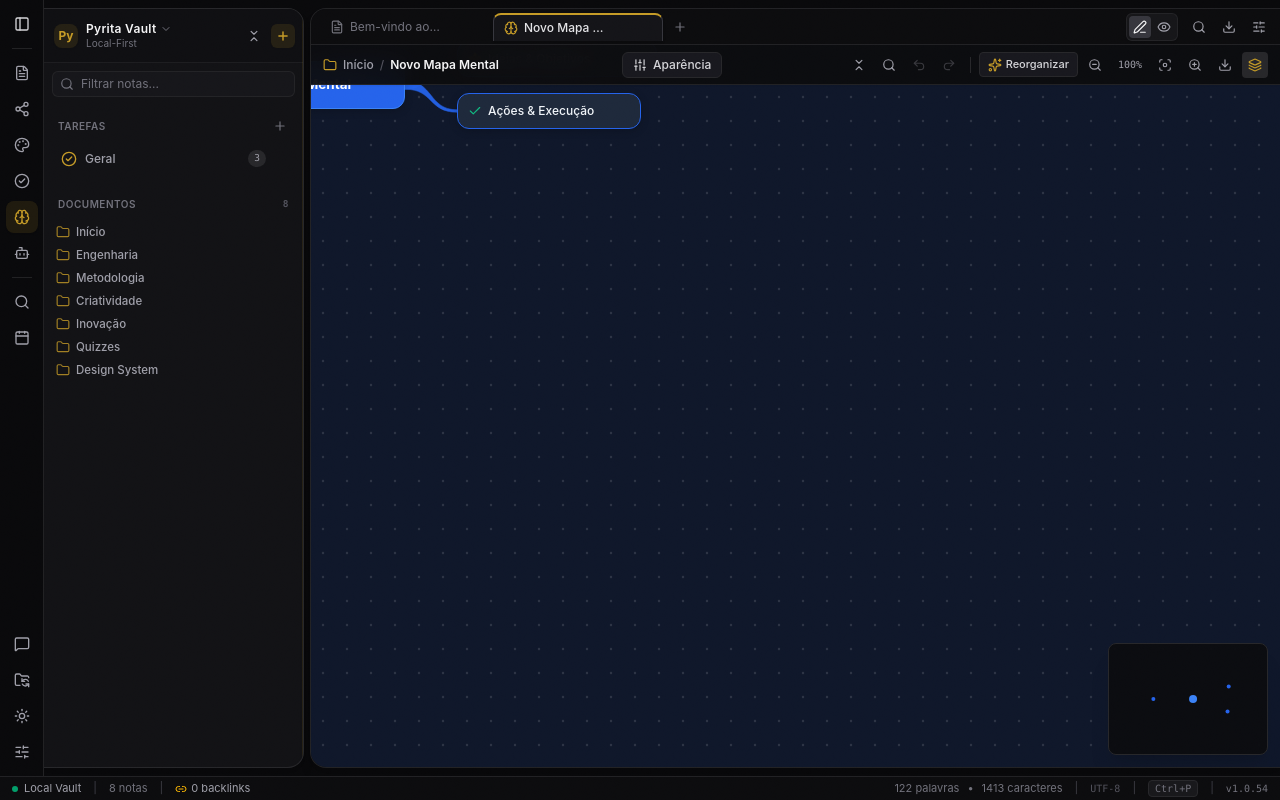
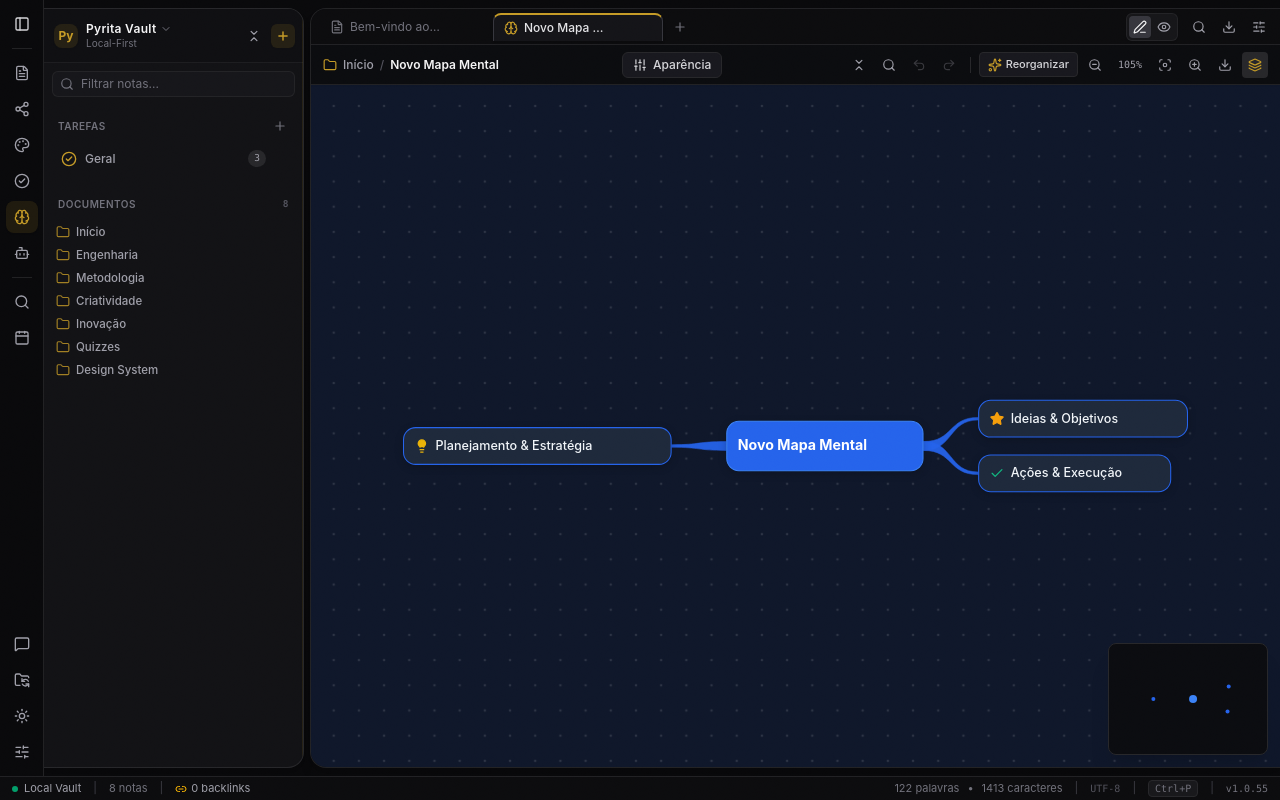
Before and after one commit to edson77nicko/pyrite, a React (Vite) app: page / in a window 1280 px wide. Both pictures are taken after a click on the button 21 px from the left and 217 px from the top of the page. Built offline with nearby package versions, Linux system fonts and the light colour scheme.

Commit message:
feat: mind map startup centering and black hole accretion disk framing (v1.0.55)

```diff
--- a/package.json
+++ b/package.json
@@ -1,7 +1,7 @@
 {
   "name": "pyrite",
   "private": true,
-  "version": "1.0.54",
+  "version": "1.0.55",
   "description": "Pyrita - Local-First Knowledge Management & Thinking Environment",
   "author": "Pyrita Team",
   "type": "module",
--- /dev/null
+++ b/releases/v1.0.55.md
@@ -0,0 +1,13 @@
+# Pyrita v1.0.55
+
+## Centralização Inicial do Mapa Mental e Refinamento do Buraco Negro
+
+- **Mapa Mental: Abertura Imediata Centralizada**:
+  - Corrigido o enquadramento ao inicializar o programa. O viewport agora é pré-calculado e centralizado imediatamente a partir dos limites da árvore e dimensões da janela desde o primeiro frame, impedindo que o mapa abra no canto superior esquerdo ou deslocado para fora da tela.
+  - Mantida com total estabilidade a preservação de posição de trabalho ao navegar entre abas abertas e a escala confortável ao recolher/expandir.
+
+- **Grafo 3D / Orb: Proporção Realista do Buraco Negro e Eliminação do Vazio**:
+  - Ampliado o raio do horizonte de eventos e da sombra central de preto profundo (`rs = 0.32`), tornando a silhueta do buraco negro marcante e imponente.
+  - Reduzido o raio interno da órbita estável de acreção (ISCO) para `0.36`, aproximando o disco brilhante de gás e poeira diretamente da borda do anel de fótons.
+  - Eliminado o espaçamento vazio excessivo ao redor do centro escuro, integrando o brilho dourado do disco ao anel incandescente de forma contínua e autêntica.
+  - Sincronizadas as órbitas das notas estelares e partículas de poeira para acompanhar o novo raio do disco.
--- a/src/components/BlackHoleShader.ts
+++ b/src/components/BlackHoleShader.ts
@@ -148,8 +148,8 @@ void main() {
   vec3 rd = normalize(forward * 1.65 + right * pr.x + up * pr.y);
 
   // Schwarzschild & Thin Relativistic Accretion Disk parameters
-  float rs = 0.20;               // Event horizon shadow radius (matching reference image)
-  float diskInner = 0.65;        // Innermost Stable Circular Orbit (ISCO framing the shadow)
+  float rs = 0.32;               // Event horizon shadow radius (larger, deep black void matching user request)
+  float diskInner = 0.36;        // Innermost Stable Circular Orbit (tightly framing the shadow and photon ring)
   float diskOuter = 2.45;        // Outer filamentous edge
 
   vec3 pos = ro;
@@ -209,7 +209,7 @@ void main() {
         float filamentStructure = dustGaps * (0.45 + 0.55 * ringlets1 * ringlets2) * (0.6 + 0.4 * fineStreaks);
 
         // Smooth inner ISCO rim and outer exponential falloff
-        float innerEdge = smoothstep(diskInner, diskInner + 0.055, rad);
+        float innerEdge = smoothstep(diskInner, diskInner + 0.040, rad);
         float outerEdge = pow(1.0 - smoothstep(0.08, 1.0, normR), 2.35);
         float vertProfile = exp(-abs(hitPos.y) / (diskHalfH * 0.45));
 
--- a/src/components/GraphView.tsx
+++ b/src/components/GraphView.tsx
@@ -373,8 +373,8 @@ export const GraphView: React.FC<GraphViewProps> = ({
           const hubPull = Math.min(0.28, connections * 0.04)
           const jitterR = (((idxInFolder * 37) % 100) / 100) * 0.11
           const orbitRadius = Math.max(
-            0.68,
-            Math.min(2.35, 0.70 + Math.pow(t, 0.85) * 1.55 - hubPull + jitterR)
+            0.40,
+            Math.min(2.35, 0.44 + Math.pow(t, 0.85) * 1.80 - hubPull + jitterR)
           )
 
           const spiralWind = Math.log(orbitRadius * 2.5) * 1.75
@@ -624,7 +624,7 @@ export const GraphView: React.FC<GraphViewProps> = ({
         }
 
         const nodeMap = new Map<string, SimNode>()
-        const shadowScreenRadius = baseUnit * 0.130
+        const shadowScreenRadius = baseUnit * 0.185
 
         // Update 3D Keplerian Orbital Positions
         for (const n of nodes) {
@@ -916,7 +916,7 @@ export const GraphView: React.FC<GraphViewProps> = ({
   )
 
   const spawnRipple = useCallback((node?: SimNode) => {
-    const r = node ? node.orbitRadius : 0.70
+    const r = node ? node.orbitRadius : 0.44
     const a = node ? node.orbitAngle : Math.random() * Math.PI * 2
     ripplesRef.current.push({
       x3d: Math.cos(a) * r,
@@ -980,7 +980,7 @@ export const GraphView: React.FC<GraphViewProps> = ({
       const baseUnit = Math.min(rect.width, rect.height) * 0.42 * transform.scale
       const dx = (sx - centerX) / Math.max(1, baseUnit)
       const dy = (centerY - sy) / Math.max(1, baseUnit) / Math.max(0.25, Math.sin(tiltRef.current))
-      const newR = Math.max(0.68, Math.min(2.35, Math.hypot(dx, dy) * 2.1))
+      const newR = Math.max(0.40, Math.min(2.35, Math.hypot(dx, dy) * 2.1))
       const newAngle = Math.atan2(dy, dx)
       draggedNodeRef.current.orbitRadius = newR
       draggedNodeRef.current.orbitAngle = newAngle
--- a/src/components/MindMapEditor.tsx
+++ b/src/components/MindMapEditor.tsx
@@ -229,10 +229,31 @@ export const MindMapEditor: React.FC<MindMapEditorProps> = ({
   const cachedViewport = mindMapViewportCache.get(note.id)
 
   // Viewport (Pan & Zoom) - restore immediately if cached so tab switches stay exactly where the user was!
+  // If not cached (e.g. app startup), calculate initial centered viewport from window dimensions so it NEVER opens off-center at (0, 0)!
   const [viewport, setViewportState] = useState<{ panX: number; panY: number; zoom: number }>(() => {
     if (cachedViewport) return cachedViewport
-    if (doc.viewport) return doc.viewport
-    return { panX: 0, panY: 0, zoom: 1 }
+    try {
+      const initialLayout = calculateMindMapLayout(doc)
+      const bounds = initialLayout.bounds
+      const mapWidth = Math.max(80, bounds.maxX - bounds.minX)
+      const mapHeight = Math.max(80, bounds.maxY - bounds.minY)
+      const estWidth = typeof window !== 'undefined' ? Math.max(400, window.innerWidth - 240) : 1000
+      const estHeight = typeof window !== 'undefined' ? Math.max(300, window.innerHeight - 50) : 700
+      const scaleX = (estWidth - 100) / mapWidth
+      const scaleY = (estHeight - 100) / mapHeight
+      const targetZoom = Math.max(0.35, Math.min(1.15, Math.min(scaleX, scaleY)))
+      const centerX = (bounds.minX + bounds.maxX) / 2
+      const centerY = (bounds.minY + bounds.maxY) / 2
+      const initialVp = {
+        zoom: targetZoom,
+        panX: estWidth / 2 - centerX * targetZoom,
+        panY: estHeight / 2 - centerY * targetZoom
+      }
+      mindMapViewportCache.set(note.id, initialVp)
+      return initialVp
+    } catch {
+      return { panX: 0, panY: 0, zoom: 1 }
+    }
   })
 
   // Synchronize viewport changes to the in-memory cache so switching tabs preserves position
@@ -325,73 +346,96 @@ export const MindMapEditor: React.FC<MindMapEditorProps> = ({
   }, [doc])
 
   // Center on node or fit view
-  const fitView = useCallback((customBounds?: { minX: number; maxX: number; minY: number; maxY: number } | unknown) => {
-    if (!containerRef.current) return
-    const rect = containerRef.current.getBoundingClientRect()
-    if (rect.width === 0 || rect.height === 0) return
-    const hasBounds = customBounds && typeof customBounds === 'object' && 'minX' in customBounds
-    const bounds = hasBounds
-      ? (customBounds as { minX: number; maxX: number; minY: number; maxY: number })
-      : layoutResult.bounds
-    const mapWidth = Math.max(80, bounds.maxX - bounds.minX)
-    const mapHeight = Math.max(80, bounds.maxY - bounds.minY)
-
-    const scaleX = (rect.width - 100) / mapWidth
-    const scaleY = (rect.height - 100) / mapHeight
-    const targetZoom = Math.max(0.35, Math.min(1.15, Math.min(scaleX, scaleY)))
-
-    const centerX = (bounds.minX + bounds.maxX) / 2
-    const centerY = (bounds.minY + bounds.maxY) / 2
-
-    const newViewport = {
-      zoom: targetZoom,
-      panX: rect.width / 2 - centerX * targetZoom,
-      panY: rect.height / 2 - centerY * targetZoom
-    }
-    setViewport(newViewport)
-  }, [layoutResult, setViewport])
-
-  // When switching back to an already open mind map tab, keep the position where the user was!
-  // Only center automatically if opened for the first time without a cached position.
-  const hasInitialPositionRef = useRef<boolean>(!!cachedViewport || !!doc.viewport)
-  const [isCanvasReady, setIsCanvasReady] = useState<boolean>(() => hasInitialPositionRef.current)
-
-  useLayoutEffect(() => {
-    if (hasInitialPositionRef.current) {
-      if (!isCanvasReady) setIsCanvasReady(true)
-      return
-    }
-
-    if (!containerRef.current) return
-    const rect = containerRef.current.getBoundingClientRect()
-    if (rect.width > 0 && rect.height > 0) {
-      const { minX, maxX, minY, maxY } = layoutResult.bounds
-      const mapWidth = Math.max(80, maxX - minX)
-      const mapHeight = Math.max(80, maxY - minY)
+  const centerOnContainer = useCallback(
+    (customBounds?: { minX: number; maxX: number; minY: number; maxY: number }) => {
+      if (!containerRef.current) return false
+      const rect = containerRef.current.getBoundingClientRect()
+      if (rect.width < 50 || rect.height < 50) return false
+
+      const bounds = customBounds || layoutResult.bounds
+      const mapWidth = Math.max(80, bounds.maxX - bounds.minX)
+      const mapHeight = Math.max(80, bounds.maxY - bounds.minY)
+
       const scaleX = (rect.width - 100) / mapWidth
       const scaleY = (rect.height - 100) / mapHeight
       const targetZoom = Math.max(0.35, Math.min(1.15, Math.min(scaleX, scaleY)))
 
-      const centerX = (minX + maxX) / 2
-      const centerY = (minY + maxY) / 2
-
-      const initialVp = {
+      const centerX = (bounds.minX + bounds.maxX) / 2
+      const centerY = (bounds.minY + bounds.maxY) / 2
+
+      const newViewport = {
         zoom: targetZoom,
         panX: rect.width / 2 - centerX * targetZoom,
         panY: rect.height / 2 - centerY * targetZoom
       }
-      setViewport(initialVp)
-      hasInitialPositionRef.current = true
-      setIsCanvasReady(true)
-    } else {
-      const timer = window.setTimeout(() => {
-        fitView()
-        hasInitialPositionRef.current = true
-        setIsCanvasReady(true)
-      }, 40)
-      return () => window.clearTimeout(timer)
+      setViewport(newViewport)
+      return true
+    },
+    [layoutResult, setViewport]
+  )
+
+  const fitView = useCallback(
+    (customBounds?: { minX: number; maxX: number; minY: number; maxY: number } | unknown) => {
+      const hasBounds = customBounds && typeof customBounds === 'object' && 'minX' in customBounds
+      const bounds = hasBounds
+        ? (customBounds as { minX: number; maxX: number; minY: number; maxY: number })
+        : layoutResult.bounds
+      centerOnContainer(bounds)
+    },
+    [centerOnContainer, layoutResult.bounds]
+  )
+
+  // Track if this note has been refined to actual container bounds
+  const hasRefinedContainerRef = useRef<string | null>(cachedViewport ? note.id : null)
+
+  useLayoutEffect(() => {
+    // If switching back to an already open mind map tab, keep the position where the user was!
+    if (hasRefinedContainerRef.current === note.id) return
+
+    // If container already has real dimensions, refine centering to exact pixel bounds
+    if (centerOnContainer()) {
+      hasRefinedContainerRef.current = note.id
+      return
     }
-  }, [layoutResult, fitView, setViewport, isCanvasReady])
+
+    // Otherwise (e.g. app startup before layout pass), observe container resize or retry
+    let attempts = 0
+    let timerId: number
+
+    const tryRefine = () => {
+      attempts++
+      if (centerOnContainer()) {
+        hasRefinedContainerRef.current = note.id
+        return
+      }
+      if (attempts < 20) {
+        timerId = window.setTimeout(tryRefine, 50)
+      }
+    }
+
+    const observer = new ResizeObserver(entries => {
+      for (const entry of entries) {
+        if (entry.contentRect.width > 50 && entry.contentRect.height > 50) {
+          if (hasRefinedContainerRef.current !== note.id) {
+            if (centerOnContainer()) {
+              hasRefinedContainerRef.current = note.id
+            }
+          }
+        }
+      }
+    })
+
+    if (containerRef.current) {
+      observer.observe(containerRef.current)
+    }
+
+    timerId = window.setTimeout(tryRefine, 30)
+
+    return () => {
+      observer.disconnect()
+      window.clearTimeout(timerId)
+    }
+  }, [note.id, centerOnContainer])
 
   // Check if any node with children is currently collapsed
   const hasAnyCollapsed = useMemo(() => {
@@ -891,9 +935,7 @@ export const MindMapEditor: React.FC<MindMapEditorProps> = ({
       onMouseMove={handleMouseMoveCanvas}
       onMouseUp={handleMouseUpCanvas}
       style={{
-        backgroundColor: currentCanvasBg,
-        opacity: isCanvasReady ? 1 : 0,
-        transition: isCanvasReady ? 'opacity 0.12s ease' : 'none'
+        backgroundColor: currentCanvasBg
       }}
       className="relative w-full h-full overflow-hidden select-none font-sans text-zinc-100 flex flex-col"
     >
--- a/src/version.ts
+++ b/src/version.ts
@@ -1,3 +1,3 @@
 declare const __APP_VERSION__: string | undefined
 
-export const APP_VERSION: string = typeof __APP_VERSION__ !== 'undefined' ? __APP_VERSION__ : '1.0.54'
+export const APP_VERSION: string = typeof __APP_VERSION__ !== 'undefined' ? __APP_VERSION__ : '1.0.55'
```
